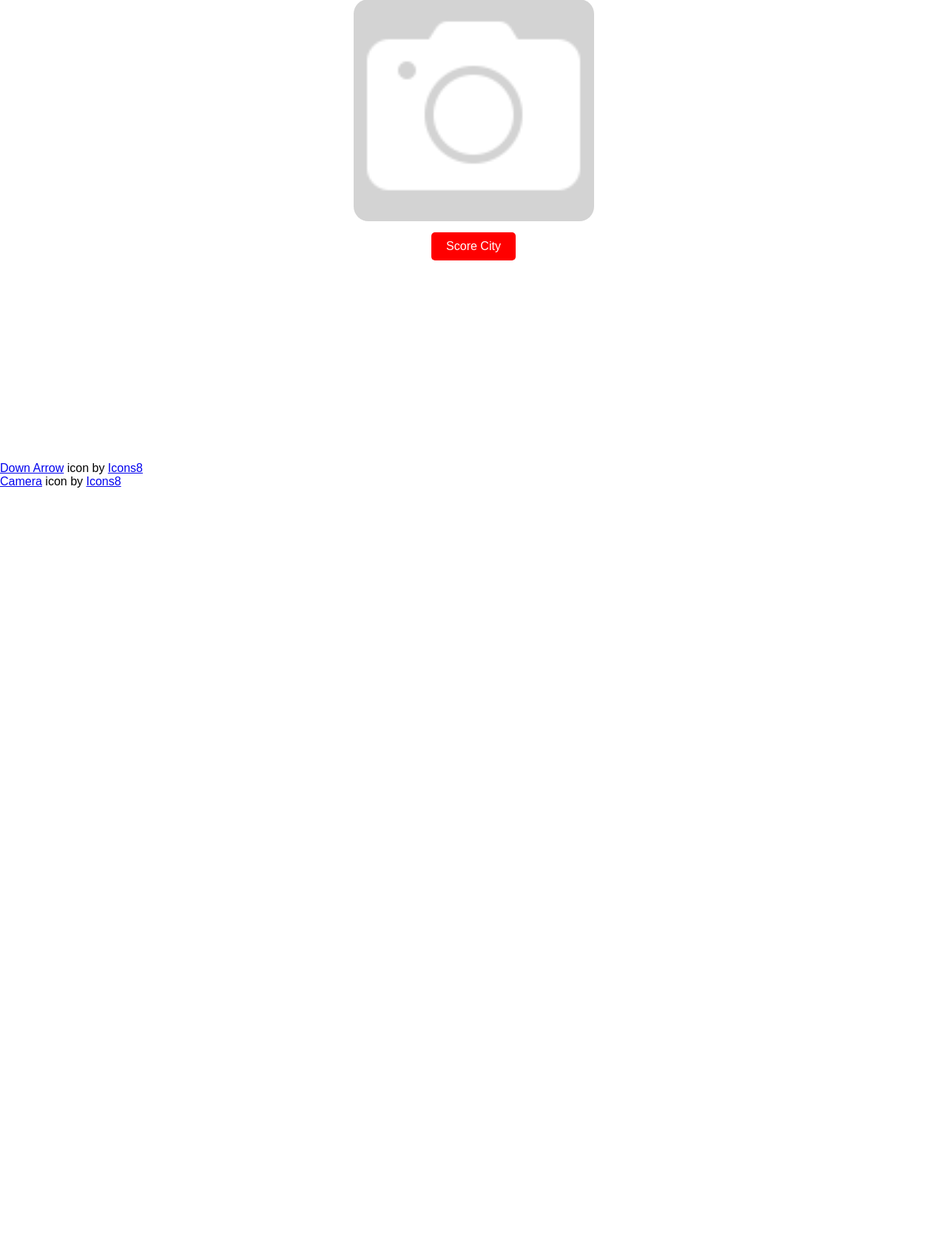
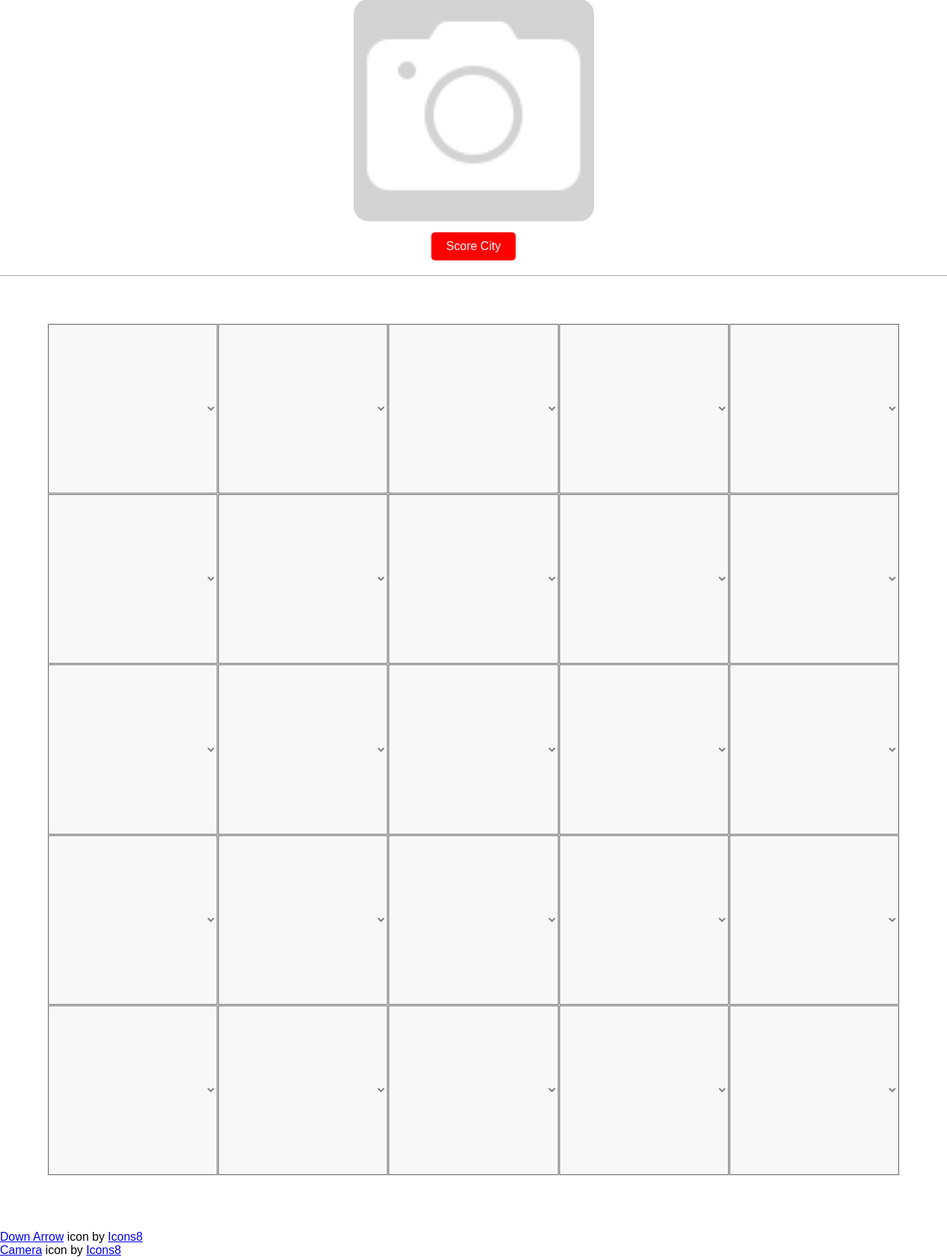
Before and after one commit to AJBuilder/b2c-calculator, a Flask app: page /BetweenTwoCitiesCalculator in a window 1280 px wide. Shown: the part 140-1843 px from the top of the page at 74% size. Before the commit the page ends 799 px from the top, so only its background shows below. Run offline with Flask 3, Linux system fonts and the light colour scheme.

Commit message:
Adding more to the frontend.

```diff
--- a/app.py
+++ b/app.py
@@ -21,7 +21,7 @@ def get_index():
 def get_calculator():
     return render_template('index.html')
 
-# upload rout for images
+# upload route for images
 # currently only saves the images in the uploads folder
 # TODO: Pass the images into the image processor and get the score back
 @app.route('/upload', methods=['POST'])
--- a/static/scripts/index.js
+++ b/static/scripts/index.js
@@ -2,6 +2,10 @@
 
 window.addEventListener("DOMContentLoaded", async () => {
 
+    // const scorebtn = document.getElementById("image-submit");
+    // scorebtn.addEventListener("click", populateScore);
+
+    // District Collapsible Element
     const districts = document.getElementById("district-collapsible");
     districts.addEventListener("click", () => {
         const dropdowns = document.getElementById("district-scoring");
@@ -12,6 +16,7 @@ window.addEventListener("DOMContentLoaded", async () => {
         }
     });
 
+    // Display Image after taken
     document.getElementById("image-input").addEventListener("change", function(event) {
         const file = event.target.files[0]; // Get the uploaded file
         if (file) {
@@ -20,6 +25,8 @@ window.addEventListener("DOMContentLoaded", async () => {
             reader.onload = function(e) {
                 const imageLabel = document.getElementById("image-input-label");
                 imageLabel.style.backgroundImage = "none"; // Remove the camera icon
+                imageLabel.style.height = "90vw"; // Resize the photo to be bigger
+                imageLabel.style.width = "90vw";
                 imageLabel.innerHTML = `<img src="${e.target.result}" alt="Uploaded Image">`; // Display image
             };
 
@@ -27,4 +34,62 @@ window.addEventListener("DOMContentLoaded", async () => {
         }
     });
 
+    // Create the City Grid View
+    const cityTable = document.getElementById("city-board-tiles");
+    fillCityTable(cityTable);
+
 });
+
+function populateScore(){
+    // fill the score area
+    // add in district score
+    // add in factory score
+}
+
+function fillCityTable(cityTable){
+    for(let i = 0; i < 5; i++){
+        cityTable.appendChild(makeTR());
+    }
+}
+
+function makeTR(){
+    const tr = document.createElement("tr");
+    for(let i = 0; i < 5; i++){
+        tr.appendChild(makeTD());
+    }
+    return tr;
+}
+
+function makeTD(){
+    const options = ["empty", "factory", "shop", "park", "office", "tavern", "house", "civic", "bridge"]
+    const td = document.createElement("td");
+    const td_dropdown = document.createElement("select");
+    for(const op of options){
+        const option = document.createElement("option");
+        option.innerText = op;
+        option.value = op
+        td_dropdown.appendChild(option);
+    }
+    td_dropdown.addEventListener("change", () => {
+        const tile = td_dropdown.value;
+        td_dropdown.style.backgroundColor = changeTile(tile);
+        console.log("tile")
+    });
+    td.appendChild(td_dropdown);
+    return td;
+}
+
+function changeTile(value){
+        const backgroundColors = new Map([
+        ["shop", "#fcba03"],
+        ["factory", "#706f6c"],
+        ["park", "#1a5721"],
+        ["office", "#082f73"],
+        ["tavern", "#bd0d13"],
+        ["house", "#3b1c1d"],
+        ["civic", "#360769"],
+        ["empty", "#f8f8f8"],
+        ["bridge", "#161617"]
+    ]);
+    return backgroundColors.get(value) ?? "#f8f8f8";
+}
--- a/static/styles/index.css
+++ b/static/styles/index.css
@@ -113,6 +113,7 @@
     margin-top: 20px;
     height: 100%;
     width: 100%;
+    border-bottom: 1px solid #aaa;
 }
 #image-input {
     display: none;
@@ -146,6 +147,7 @@
 }
 #image-submit {
     margin-top: 15px;
+    margin-bottom: 20px;
     padding: 10px 20px;
     font-size: 16px;
     background-color: red;
@@ -157,9 +159,50 @@
 /* ------------------------------------------------------------------------------------------- */
 
 /* ------------------------------------------------------------------------------------------- */
+/* City Table */
+#city-board-container {
+    display: flex;
+    flex-direction: column;
+    align-items: center;
+    justify-content: center;
+    width: 100vw;
+    height: 100vw;
+}
+
+#city-board-tiles {
+    width: 90%;
+    height: 90%;
+    border-collapse: collapse;
+    table-layout: fixed;
+}
+
+/* Ensure each cell remains square */
+#city-board-tiles td {
+    aspect-ratio: 1 / 1;
+    width: 10%;
+    text-align: center;
+    border: 1px solid #ddd;
+    padding: 0;
+    position: relative;
+}
+
+#city-board-tiles select {
+    color: gray;
+    width: 100%;
+    height: 100%;
+    font-size: 0px;
+    border-radius: 0px;
+    background-color: #f8f8f8;
+    cursor: pointer;
+}
+
+/* ------------------------------------------------------------------------------------------- */
+
+/* ------------------------------------------------------------------------------------------- */
 /* Footer */
 #footer {
-    position: fixed;
+    padding-top:10px;
+    height: 40px;
     bottom: 0;
 }
 /* ------------------------------------------------------------------------------------------- */
--- a/templates/index.html
+++ b/templates/index.html
@@ -51,12 +51,17 @@
                 </select>
             </div>
         </div>
+
         <div id="image-upload">
             <form id="image-form" method="POST" enctype="multipart/form-data" action="/upload">
                 <label id="image-input-label" for="image-input">  </label>
                 <input id="image-input" type="file" name="image" accept="image/*" capture="environment" id="imageInput">
                 <button id="image-submit" type="submit">Score City</button>
             </form>
+        </div>
+
+        <div id="city-board-container">
+            <table id="city-board-tiles"></table>
         </div>
 
         <div id="footer">
```
